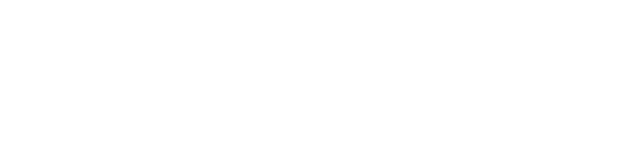
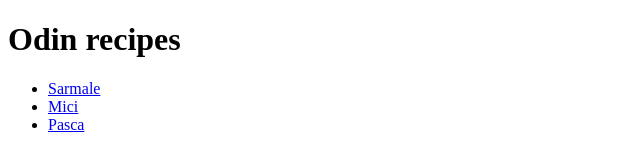
Before and after one commit to alex-m99/odin-recipes, a plain HTML site: page index.html in a window 1280 px wide. Shown: the whole page, without its empty margins (0-640 px from the left). Drawn offline with Linux system fonts and the light colour scheme.

Commit message:
Add all links to index

```diff
--- a/index.html
+++ b/index.html
@@ -1,9 +1,15 @@
 <!DOCTYPE html>
 <html lang="en">
     <head>
-        <meta charset="UTF-8"
+        <meta charset="UTF-8">
+        <title>Home page</title>
     </head>
     <body>
-        <a href="recipes/sarmale.html"></a>
+        <h1>Odin recipes</h1>
+        <ul>
+        <li><a href="recipes/sarmale.html">Sarmale</a></li>
+        <li><a href="recipes/mici.html">Mici</a></li>
+        <li><a href="recipes/pasca.html">Pasca</a></li>
+        </ul>
     </body>
 </html>
```
